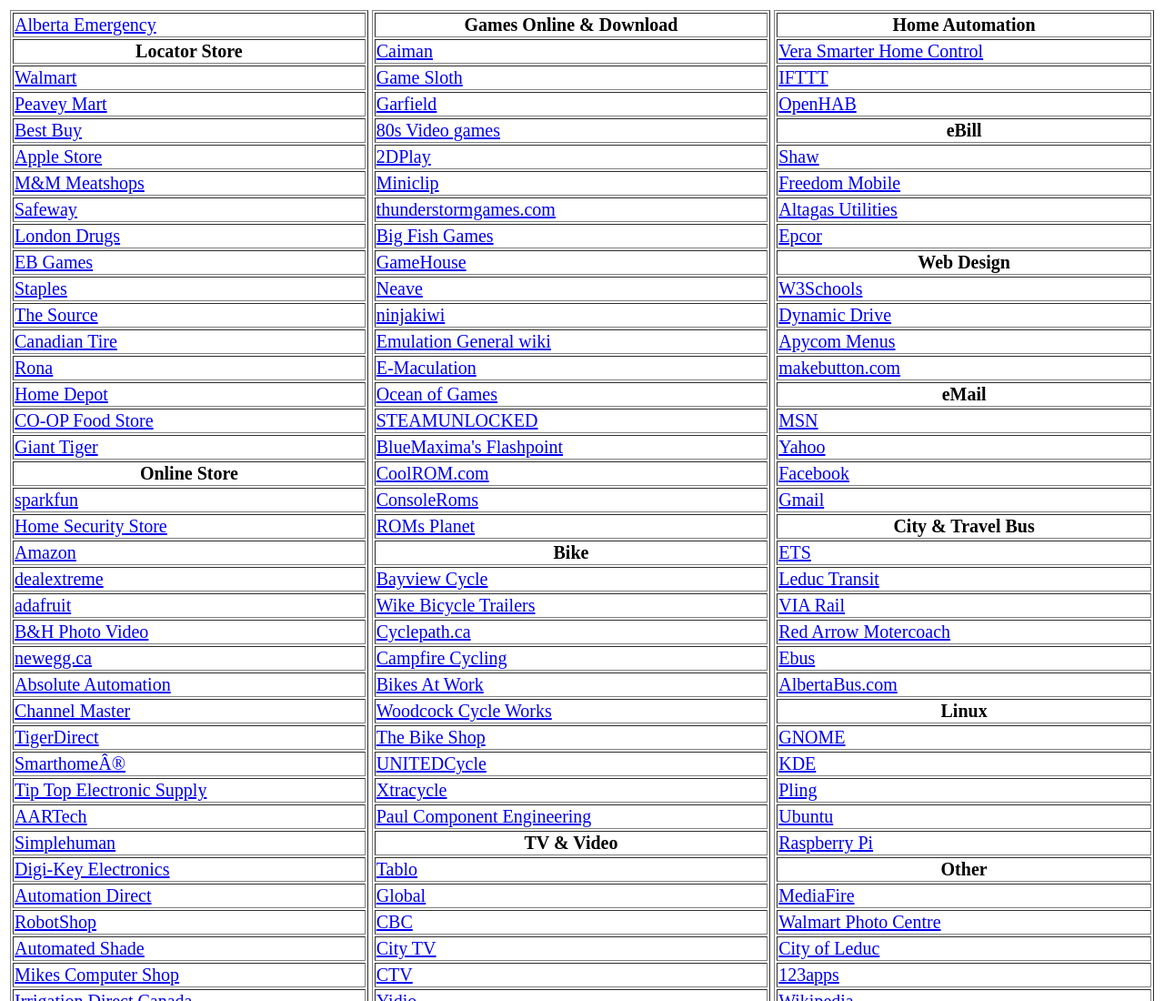
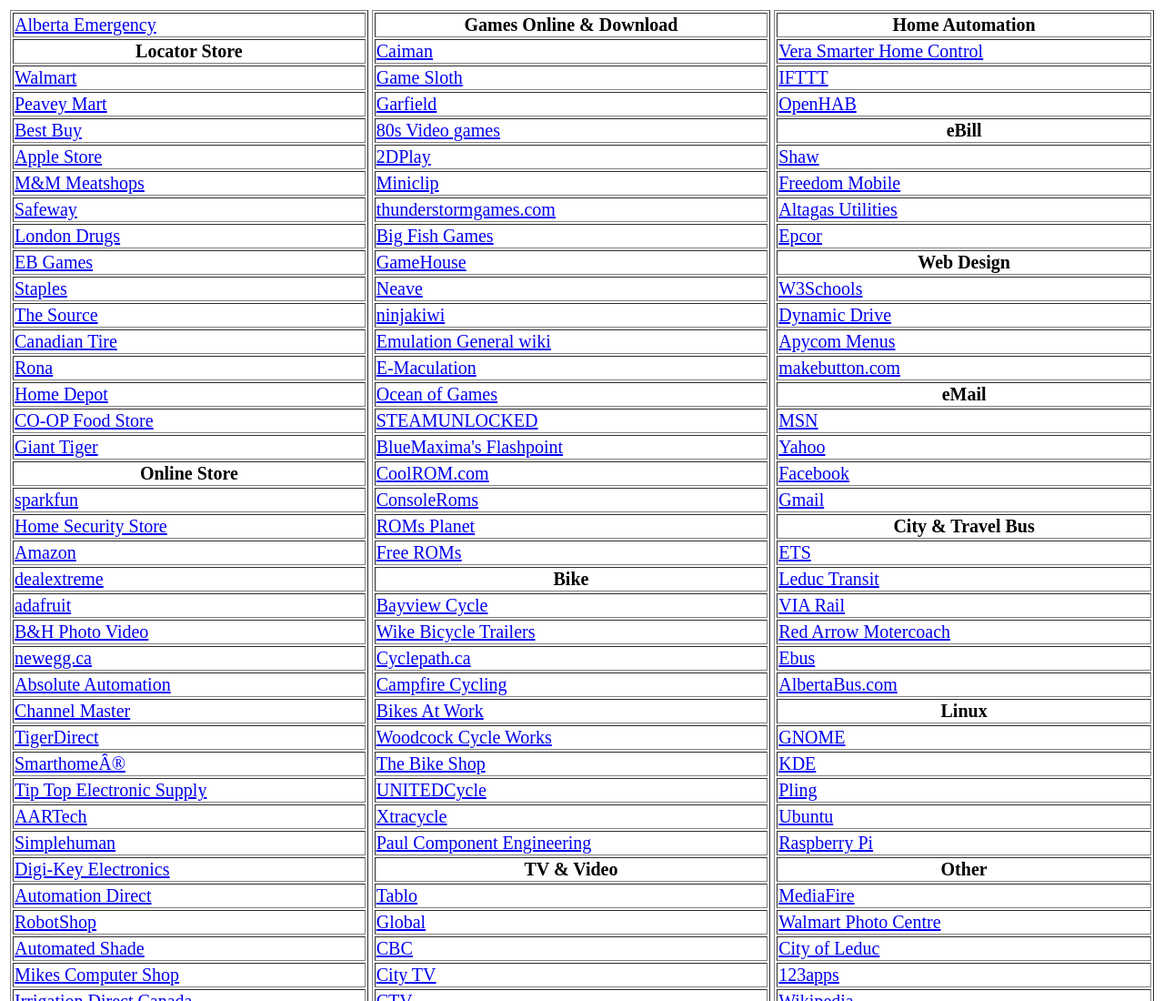
Before and after one commit to mclassen2/mclassenweb, a plain HTML site: page index.html in a window 1280 px wide. Shown: the top 1100 px of the page at 91% size. Drawn offline with Linux system fonts and the light colour scheme.

Commit message:
Add link Free ROMs

```diff
--- a/index.html
+++ b/index.html
@@ -91,6 +91,7 @@
 		<tr><td><a href="https://coolrom.com.au/">CoolROM.com</a></td></tr>
 		<tr><td><a href="https://www.consoleroms.com/">ConsoleRoms</a></td></tr>
 		<tr><td><a href="https://romsplanet.com/">ROMs Planet</a></td></tr>
+		<tr><td><a href="https://www.freeroms.com/">Free ROMs</a></td></tr>
                 <tr><th>Bike</th></tr>
                 <tr><td><a href="http://www.bayviewcycle.com/">Bayview Cycle</a></td></tr>
                 <tr><td><a href="http://www.wicycle.com/">Wike Bicycle Trailers</a></td></tr>
```
